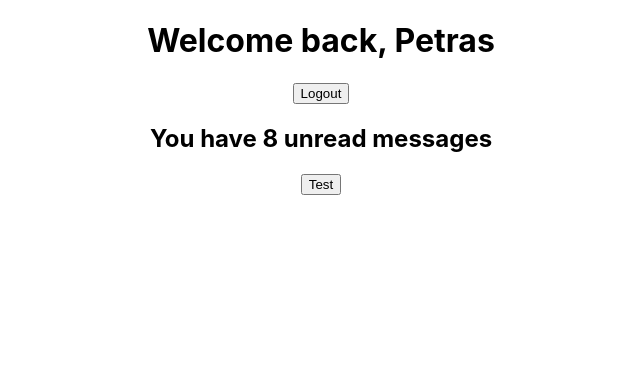
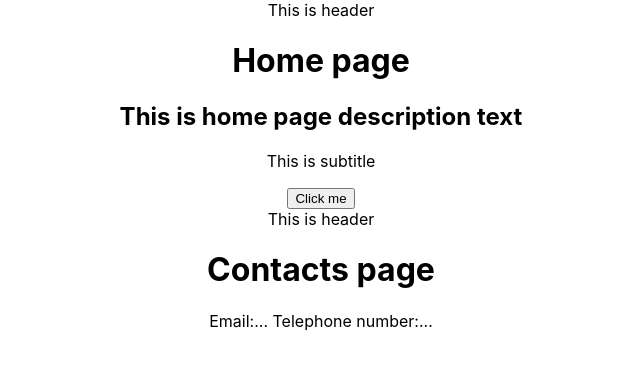
Before and after one commit to gilettekis/react-codeacademy, a React (Create React App) app: page / in a window 1280 px wide. Shown: the top 368 px of the page, without its empty margins (319-959 px from the left). Built offline with nearby package versions, Linux system fonts and the light colour scheme.

Commit message:
paskaita 4

```diff
--- a/src/App.js
+++ b/src/App.js
@@ -1,11 +1,13 @@
 
-import {Greeting} from './Greeting/Greeting';
 import './App.css';
+import { ContactsPage } from './ContactsPage/ContactsPage';
+import {HomePage} from './HomePage/HomePage'
 
 function App() {
   return (
     <div className="App">
-      <Greeting isLoggedIn={true} unreadMessages = {[1,1,2,3,6,8,9,10]}/>
+      <HomePage/>
+      <ContactsPage/>
     </div>
   );
 }
--- /dev/null
+++ b/src/ContactsPage/ContactsPage.js
@@ -0,0 +1,10 @@
+import {Page} from '../Page/Page'
+
+export const ContactsPage = ()=> {
+    return (
+        <Page  title = 'Contacts page'>
+            Email:...
+            Telephone number:...
+        </Page>
+    )
+}
--- a/src/Greeting/Greeting.js
+++ /dev/null
@@ -1,50 +0,0 @@
-import { UserGreeting } from '../UserGreeting/UserGreeting';
-import { GuestGreeting } from '../GuestGreeting/GuestGreeting';
-import { LoginButton } from '../LoginButton/LoginButton';
-import { LogoutButton } from '../LogoutButton/LogoutButton';
-
-export const Greeting = ({isLoggedIn, unreadMessages}) => {
-//     if (isLoggedIn) {
-//         return<UserGreeting/>;
-//     }
-
-// return<GuestGreeting/>;
-
-const handleClick = () => {
-    prompt ('Test funkcija');
-}
-
-const handleLogin =()=> {
-prompt ('You have been logged out!')
-}
-const handleLogout =()=> {
-    prompt ('You have successfully logged in!')
-
-}
-    return (
-        <div>
-
-            {isLoggedIn ? <UserGreeting name={"Petras"} onClick={handleClick} /> : <GuestGreeting/>}
-            {isLoggedIn ? <LogoutButton onClick={handleLogout}/>: <LoginButton onClick={handleLogin}/>}
-            {unreadMessages.length > 0 && (
-                <h2>You have {unreadMessages.length} unread messages</h2>
-            )}
-            <button onClick={handleClick}>Test</button>
-        </div>
-    )
-};
-
-
-//galima restrukturizuoti props ir kiekvianm naujam atsiradus ji darasyti
-//const {cindren, kitas props, dar kitas props } = props;
-// tada return <div> {children}</div>;   returninam tik pati propsa
-
-//     return <div>{props.children}</div>;
-// } ;
-// parasymas gali buti ir toks
-// export const Greeting = (props) => <div>{props.children}</div>;
-
-//arba dar paprastesnis budas restrukturizuoti props
-//export const Greeting = ({ chindren}) => {
-    // return <div> {children}</div>;
-//}
--- a/src/GuestGreeting/GuestGreeting.js
+++ /dev/null
@@ -1 +0,0 @@
-export const GuestGreeting = () => <h1>Please sign up.</h1>;
--- /dev/null
+++ b/src/HomePage/HomePage.js
@@ -0,0 +1,12 @@
+import {Page} from "../Page/Page";
+
+export const HomePage = () =>{
+    return (
+        <Page title = "Home page">
+          <h2>This is home page description text</h2>
+          <p>This is subtitle</p>
+          <button>Click me</button>
+
+      </Page>
+    );
+}
--- a/src/LoginButton/LoginButton.js
+++ /dev/null
@@ -1 +0,0 @@
-export const LoginButton = ({onClick})=> <button onClick={onClick}>Login</button>;
--- a/src/LogoutButton/LogoutButton.js
+++ /dev/null
@@ -1 +0,0 @@
-export const LogoutButton = ({onClick}) => <button onClick={onClick}>Logout</button>
--- /dev/null
+++ b/src/Page/Page.js
@@ -0,0 +1,20 @@
+export const Page = ({title =  'Default home page', children}) => {
+//     if (title){
+//     return (
+//       <>
+//         <h1>{title}</h1>
+//        {children}
+//       </>
+//     )
+// }
+return(
+    <>
+    <header>This is header</header>
+        {/* <h1>{title ? title : 'Default page title'} </h1> */}
+        <h1>{title}</h1>
+        <div>
+        {children}
+        </div>
+    </>
+)
+}
--- a/src/UserGreeting/UserGreeting.js
+++ /dev/null
@@ -1,5 +0,0 @@
-export const UserGreeting = ({name, onClick}) => {
-    if (name)
-    return <h1 onClick={onClick}> Welcome back, {name}</h1>;
-return <h1>Welcome back</h1>
-} ;
```
